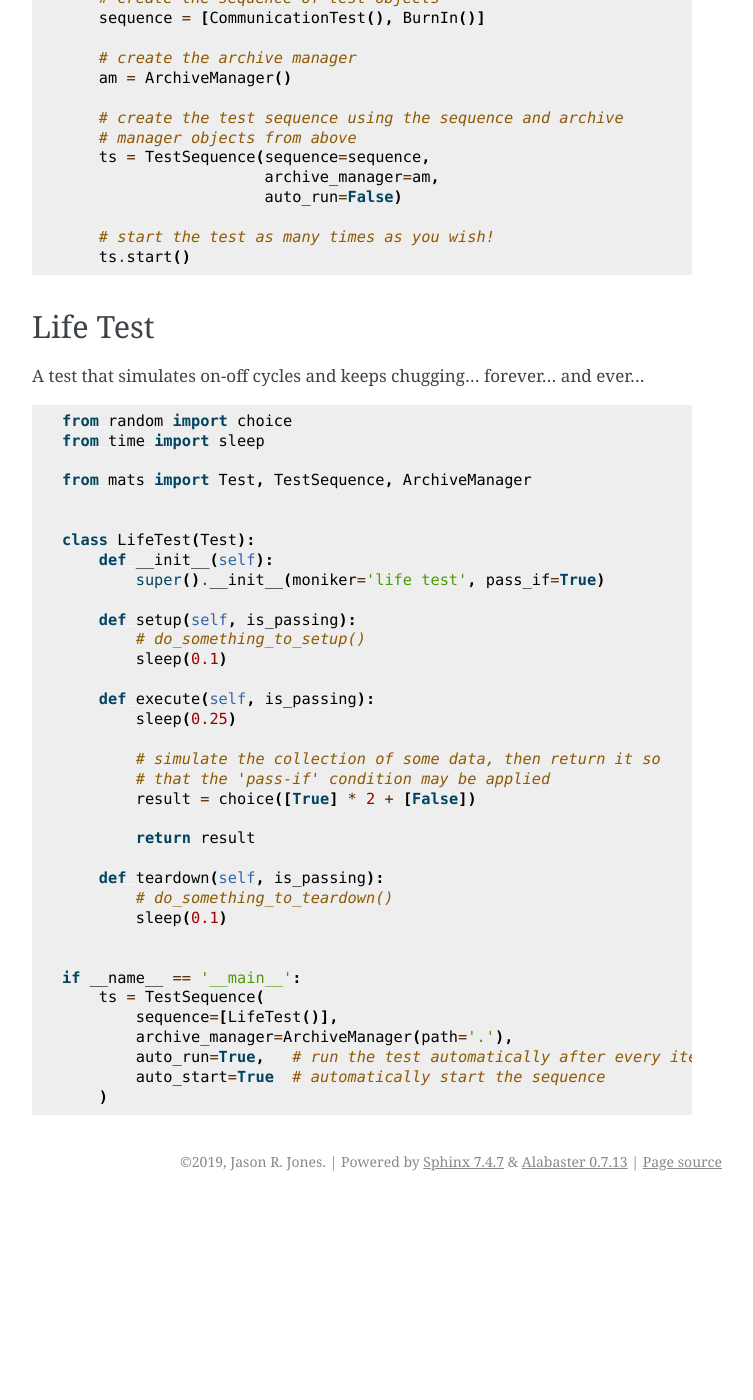
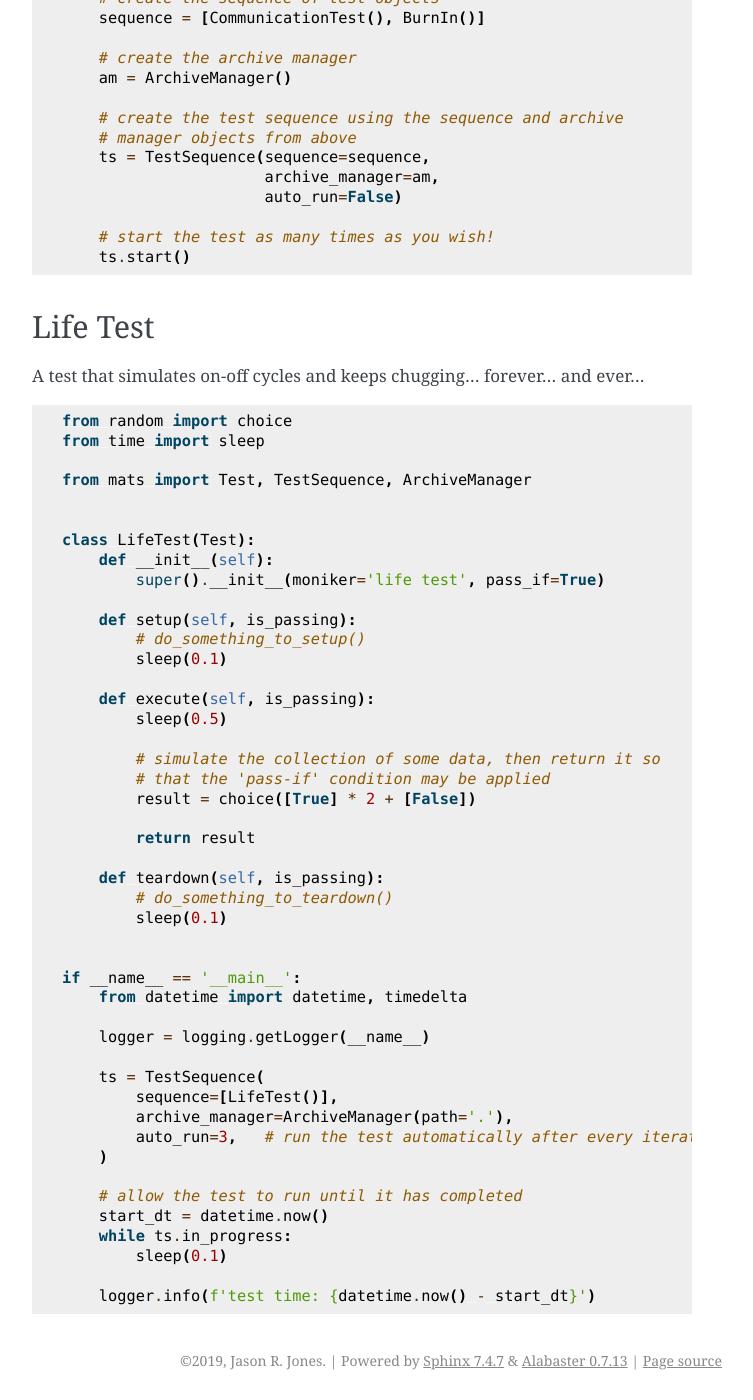
Before and after one commit to slightlynybbled/mats, a Sphinx documentation site: the page built from docs/source/pages/examples.rst, in a window 1280 px wide and 1400 px high, scrolled down 4282 px. Shown: the whole window, without its empty margins (388-1141 px from the left). Built offline with Sphinx 7.4.7, drawn with Linux system fonts in a browser that asks for light colours; before the commit the page ends 5483 px from its top, so only the background shows below that.

Commit message:
Better life test example

```diff
--- a/docs/source/pages/examples.rst
+++ b/docs/source/pages/examples.rst
@@ -252,7 +252,7 @@ A test that simulates on-off cycles and keeps chugging... forever... and ever...
             sleep(0.1)
 
         def execute(self, is_passing):
-            sleep(0.25)
+            sleep(0.5)
 
             # simulate the collection of some data, then return it so
             # that the 'pass-if' condition may be applied
@@ -266,9 +266,19 @@ A test that simulates on-off cycles and keeps chugging... forever... and ever...
 
 
     if __name__ == '__main__':
+        from datetime import datetime, timedelta
+
+        logger = logging.getLogger(__name__)
+
         ts = TestSequence(
             sequence=[LifeTest()],
             archive_manager=ArchiveManager(path='.'),
-            auto_run=True,   # run the test automatically after every iteration
-            auto_start=True  # automatically start the sequence
+            auto_run=3,   # run the test automatically after every iteration
         )
+
+        # allow the test to run until it has completed
+        start_dt = datetime.now()
+        while ts.in_progress:
+            sleep(0.1)
+
+        logger.info(f'test time: {datetime.now() - start_dt}')
```
